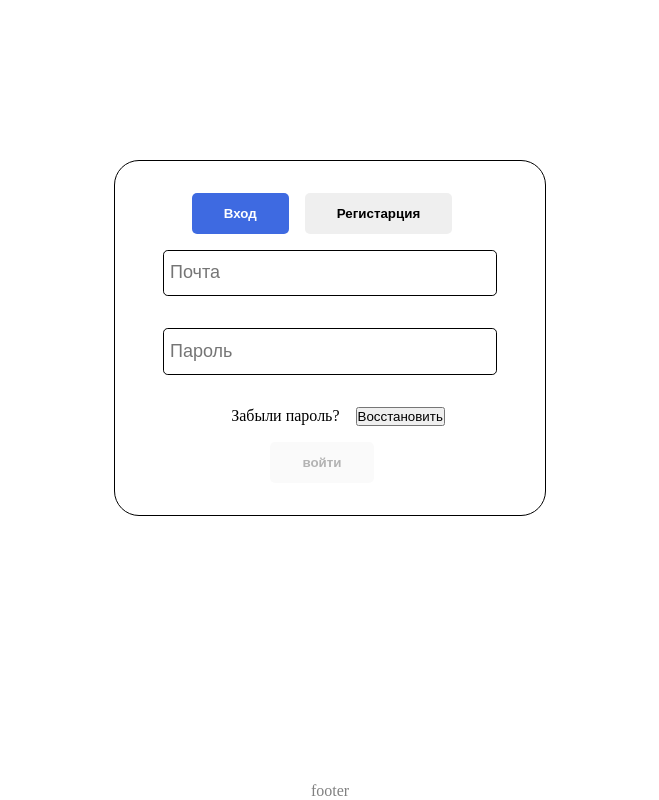
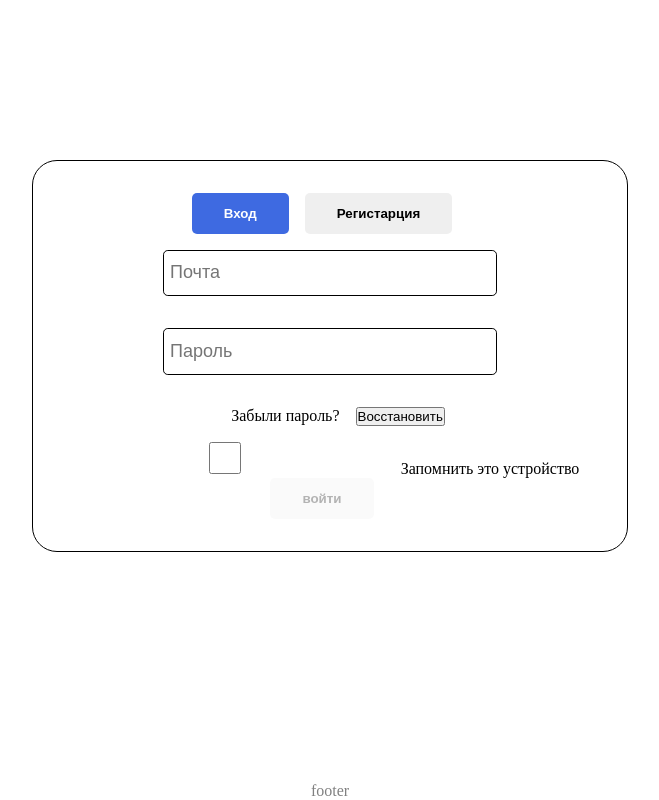
Before and after one commit to AlekseyMinigaleev/s4c-report-front, a React (Create React App) app: page /auth in a window 1280 px wide. Shown: the whole page, without its empty margins (310-969 px from the left). Built offline with nearby package versions, Linux system fonts and the light colour scheme.

Commit message:
#13 remeber this device implementation

```diff
--- a/src/components/PersistLogin.tsx
+++ b/src/components/PersistLogin.tsx
@@ -1,4 +1,4 @@
-import { useEffect, useRef, useState } from "react";
+import { useEffect, useState } from "react";
 import useRefreshToken from "../hooks/requests/useRefreshToken";
 import useAuthContext from "../hooks/useAuthContext";
 import { Outlet } from "react-router-dom";
@@ -8,14 +8,15 @@ export default function PersistLogin() {
   const authContext = useAuthContext();
   const [isLoading, setIsLoading] = useState<boolean>(true);
   const refresh = useRefreshToken();
-
   useEffect(() => {
     async function verifyRefreshToken() {
       await refresh();
       setIsLoading(false);
     }
 
-    !authContext.auth?.accessToken ? verifyRefreshToken() : setIsLoading(false);
+    !authContext.auth?.accessToken && authContext.isPersist
+      ? verifyRefreshToken()
+      : setIsLoading(false);
   }, []);
 
   return <>{isLoading ? <p>Загрузка...</p> : <Outlet />}</>;
--- a/src/context/AuthProvider.tsx
+++ b/src/context/AuthProvider.tsx
@@ -10,6 +10,8 @@ import { AuthenticationTokens } from "../models/AuthenticationTokens";
 interface AuthentificationContextProps {
   auth?: AuthenticationTokens;
   setAuth: Dispatch<SetStateAction<AuthenticationTokens | undefined>>;
+  isPersist: boolean;
+  setIsPersist: Dispatch<SetStateAction<boolean>>;
 }
 
 const AuthentificationContext = createContext<AuthentificationContextProps>({
@@ -17,12 +19,22 @@ const AuthentificationContext = createContext<AuthentificationContextProps>({
     accessToken: "",
   },
   setAuth: () => {},
+  isPersist: false,
+  setIsPersist: () => {},
 });
 
 export function AuthProvider({ children }: { children: ReactNode }) {
   const [auth, setAuth] = useState<AuthenticationTokens>();
+
+  const persistValue = localStorage.getItem("persist");
+  const [isPersist, setIsPersist] = useState<boolean>(
+    persistValue ? persistValue == "true" : false
+  );
+
   return (
-    <AuthentificationContext.Provider value={{ auth, setAuth }}>
+    <AuthentificationContext.Provider
+      value={{ auth, setAuth, isPersist, setIsPersist }}
+    >
       {children}
     </AuthentificationContext.Provider>
   );
--- a/src/hooks/requests/useLogout.ts
+++ b/src/hooks/requests/useLogout.ts
@@ -1,12 +1,11 @@
 import { AuthenticationTokens } from "../../models/AuthenticationTokens";
 import useAuthorizedApi from "../useAuthorizedApi";
-
 
 export default function useLogout() {
   const api = useAuthorizedApi();
   async function logout() {
     const response = await api.get<AuthenticationTokens>(
-      "authentication/logout",
+      "authentication/logout"
     );
     return response;
   }
--- a/src/pages/authPages/AuthPages.module.css
+++ b/src/pages/authPages/AuthPages.module.css
@@ -11,6 +11,6 @@ h1 {
 
 .input-container {
   display: flex;
-  justify-content: center; /* center horizontal */
+  justify-content: center;
   align-items: center;
 }
--- a/src/pages/authPages/components/InputField/InputField.tsx
+++ b/src/pages/authPages/components/InputField/InputField.tsx
@@ -1,4 +1,3 @@
-import React, { useEffect, useState } from "react";
 import classes from "./InputField.module.css";
 import ErrorMessage from "../ErrorMessaage/ErrorMessage";
 
--- a/src/pages/authPages/components/LogIn-form.tsx
+++ b/src/pages/authPages/components/LogIn-form.tsx
@@ -1,4 +1,4 @@
-import { useContext, useState } from "react";
+import { useContext, useEffect, useState } from "react";
 import InputField from "./InputField/InputField";
 import classes from "./Form.module.css";
 import Button from "../../../components/Button/Button";
@@ -23,6 +23,10 @@ export default function LogInForm() {
   const { isLoading, executeRequest } = useLoading(useLogin);
 
   const navigate = useNavigate();
+
+  useEffect(() => {
+    localStorage.setItem("persist", `${authContext.isPersist}`);
+  }, [authContext.isPersist]);
 
   async function handleLogin() {
     let payload: LoginPayload = {
@@ -78,6 +82,17 @@ export default function LogInForm() {
         <label>Забыли пароль?</label>
         <button>Восстановить</button>
       </div>
+      <div>
+        <input
+          type={"checkbox"}
+          id="persist"
+          onChange={() => {
+            authContext.setIsPersist((prev) => !prev);
+          }}
+          checked={authContext.isPersist}
+        />
+        <label htmlFor="persist">Запомнить это устройство</label>
+      </div>
       <Button
         onClick={handleLogin}
         isActive={isValidFormForRequest}
```
